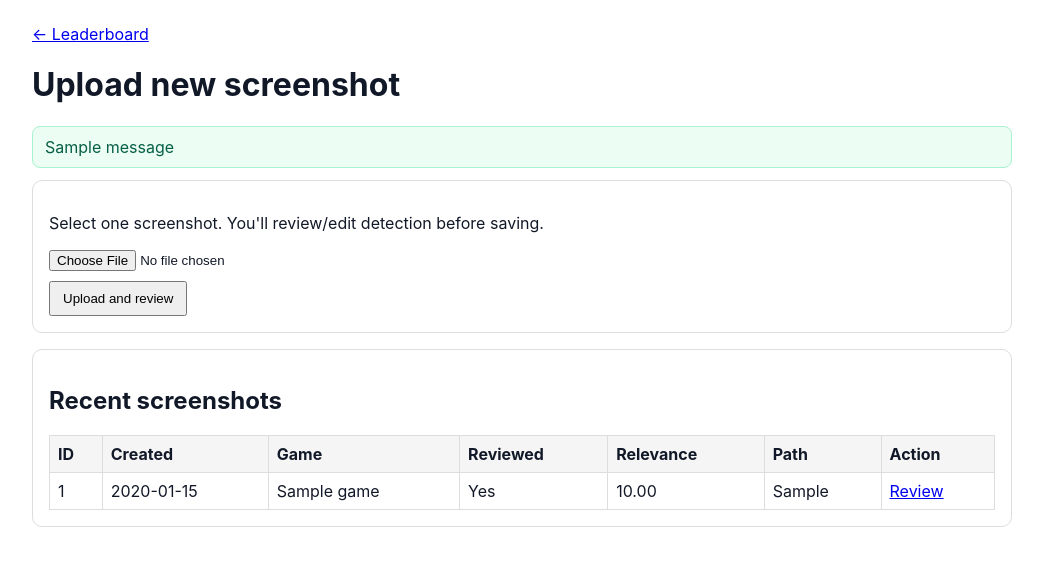
After one commit to chrisleader/boardgame-leaderboard, a Flask app: page /admin/upload in a window 1280 px wide. The commit adds this page. Shown: the top 566 px of the page, without its empty margins (118-1161 px from the left). Run offline with Flask 3, Linux system fonts and the light colour scheme; tables that the repository leaves empty hold one stand-in row (values such as "Sample post"); one stand-in notice (Sample message) is shown.

Commit message:
Add admin upload review and save-publish workflow

```diff
--- a/app.py
+++ b/app.py
@@ -7,13 +7,16 @@ import json
 import os
 import re
 import sqlite3
+import subprocess
 from datetime import datetime
 from pathlib import Path
 from typing import Iterable, NamedTuple
+from uuid import uuid4
 
 from dateutil import parser as dt_parser
-from flask import Flask, flash, redirect, render_template, request, send_file, url_for
+from flask import Flask, flash, get_flashed_messages, redirect, render_template, request, send_file, url_for
 from PIL import Image
+from werkzeug.utils import secure_filename
 
 try:
     import pytesseract
@@ -1145,6 +1148,74 @@ def per_game_rows_map(rows: list[sqlite3.Row]) -> dict[str, list[sqlite3.Row]]:
     return grouped
 
 
+def save_uploaded_screenshot(file_storage) -> Path:
+    original_name = secure_filename(file_storage.filename or "")
+    suffix = Path(original_name).suffix.lower()
+    if suffix not in IMAGE_EXTENSIONS:
+        raise ValueError("Unsupported file type.")
+
+    uploads_dir = BASE_DIR / "screenshots" / "_uploads"
+    uploads_dir.mkdir(parents=True, exist_ok=True)
+    timestamp = datetime.utcnow().strftime("%Y%m%d_%H%M%S_%f")
+    filename = f"{timestamp}_{uuid4().hex[:10]}{suffix}"
+    destination = uploads_dir / filename
+    file_storage.save(destination)
+    return destination
+
+
+def publish_live_stats(commit_message: str | None = None) -> tuple[bool, str]:
+    try:
+        import build_static_site
+
+        built_path = build_static_site.build_static_homepage()
+    except Exception as error:
+        return False, f"Result saved, but static build failed: {error}"
+
+    default_message = f"Refresh leaderboard static page ({datetime.utcnow().strftime('%Y-%m-%d %H:%M UTC')})"
+    message = (commit_message or default_message).strip()
+    if not message:
+        message = default_message
+
+    try:
+        subprocess.run(
+            ["git", "add", "docs/index.html"],
+            cwd=BASE_DIR,
+            check=True,
+            capture_output=True,
+            text=True,
+        )
+        staged_check = subprocess.run(
+            ["git", "diff", "--cached", "--quiet"],
+            cwd=BASE_DIR,
+            capture_output=True,
+            text=True,
+        )
+        if staged_check.returncode == 0:
+            return True, f"Result saved. Live page already up to date ({built_path})."
+        if staged_check.returncode not in (0, 1):
+            return False, f"Result saved, but publish staging check failed: {staged_check.stderr.strip()}"
+
+        subprocess.run(
+            ["git", "commit", "-m", message],
+            cwd=BASE_DIR,
+            check=True,
+            capture_output=True,
+            text=True,
+        )
+        subprocess.run(
+            ["git", "push", "origin", "main"],
+            cwd=BASE_DIR,
+            check=True,
+            capture_output=True,
+            text=True,
+        )
+    except subprocess.CalledProcessError as error:
+        error_text = (error.stderr or error.stdout or str(error)).strip()
+        return False, f"Result saved, but publish failed: {error_text}"
+
+    return True, f"Result saved and live stats published ({built_path})."
+
+
 def load_root_module_context(conn: sqlite3.Connection) -> dict[str, object]:
     if not module_enabled("root"):
         return {
@@ -1182,6 +1253,7 @@ def load_root_module_context(conn: sqlite3.Connection) -> dict[str, object]:
 
 @app.route("/")
 def home():
+    flash_messages = get_flashed_messages(with_categories=True)
     with db_conn() as conn:
         leaderboard = leaderboard_rows(conn)
         per_game = per_game_win_rates(conn)
@@ -1193,8 +1265,61 @@ def home():
         leaderboard=leaderboard,
         per_game=per_game,
         per_game_map=per_game_map,
+        flash_messages=flash_messages,
+        show_admin_controls=True,
         **root_module_context,
     )
+
+
+@app.route("/admin/upload", methods=["GET", "POST"])
+def admin_upload():
+    if request.method == "POST":
+        uploaded_file = request.files.get("screenshot")
+        if uploaded_file is None or not uploaded_file.filename:
+            flash("Choose a screenshot file to upload.", "error")
+            return redirect(url_for("admin_upload"))
+
+        try:
+            saved_path = save_uploaded_screenshot(uploaded_file)
+        except ValueError as error:
+            flash(str(error), "error")
+            return redirect(url_for("admin_upload"))
+        except Exception as error:
+            flash(f"Upload failed: {error}", "error")
+            return redirect(url_for("admin_upload"))
+
+        with db_conn() as conn:
+            upsert_match_from_image(conn, saved_path)
+            match_row = conn.execute(
+                "SELECT id FROM matches WHERE screenshot_path = ?",
+                (str(saved_path),),
+            ).fetchone()
+
+        if not match_row:
+            flash("Screenshot uploaded but could not create a review entry.", "error")
+            return redirect(url_for("admin_upload"))
+
+        flash("Screenshot uploaded. Review and confirm details.", "success")
+        return redirect(url_for("review", match_id=int(match_row["id"])))
+
+    with db_conn() as conn:
+        recent_matches = conn.execute(
+            """
+            SELECT
+                m.id,
+                m.created_at,
+                m.reviewed,
+                m.relevance_score,
+                m.screenshot_path,
+                g.name AS game_name
+            FROM matches m
+            LEFT JOIN games g ON g.id = m.game_id
+            ORDER BY m.id DESC
+            LIMIT 20
+            """
+        ).fetchall()
+
+    return render_template("upload.html", recent_matches=recent_matches)
 
 
 @app.route("/scan", methods=["POST"])
@@ -1242,6 +1367,7 @@ def review(match_id: int):
 
             game_name = (request.form.get("game_name") or "").strip()
             higher_is_better = request.form.get("higher_is_better", "1") == "1"
+            publish_after_save = action == "save_publish"
             played_at = safe_parse_datetime(request.form.get("played_at")) or match["played_at"]
             parsed_scores = parse_scores_text(request.form.get("scores_text") or "")
 
@@ -1291,10 +1417,33 @@ def review(match_id: int):
             if module_enabled("root") and game_name.strip().lower() == "root":
                 load_root_faction_samples(conn)
                 infer_root_factions_for_match(conn, match_id)
-            flash("Result saved.", "success")
+
+            if publish_after_save:
+                conn.commit()
+                publish_ok, publish_message = publish_live_stats()
+                flash(publish_message, "success" if publish_ok else "error")
+            else:
+                flash("Result saved.", "success")
             return redirect(url_for("home"))
 
         extracted_scores = json.loads(match["extracted_scores_json"] or "[]")
+        existing_game = conn.execute(
+            """
+            SELECT g.name, g.higher_is_better
+            FROM games g
+            JOIN matches m ON m.game_id = g.id
+            WHERE m.id = ?
+            """,
+            (match_id,),
+        ).fetchone()
+        if existing_game:
+            default_game_name = str(existing_game["name"])
+            default_higher_is_better = bool(existing_game["higher_is_better"])
+        else:
+            screenshot_path = Path(match["screenshot_path"])
+            parent_name = screenshot_path.parent.name.strip().lower()
+            default_game_name = parent_name if parent_name and not parent_name.startswith("_") else ""
+            default_higher_is_better = True
         scores_text = "\n".join(
             f"{canonicalize_player_name(row['player_name'])},{row['score'] if row['score'] is not None else 'NA'}"
             for row in extracted_scores
@@ -1305,6 +1454,8 @@ def review(match_id: int):
             match=match,
             scores_text=scores_text,
             ocr_available=pytesseract is not None,
+            default_game_name=default_game_name,
+            default_higher_is_better=default_higher_is_better,
         )
 
 
--- a/build_static_site.py
+++ b/build_static_site.py
@@ -26,6 +26,8 @@ def build_static_homepage() -> Path:
             leaderboard=leaderboard,
             per_game=per_game,
             per_game_map=per_game_map,
+            flash_messages=[],
+            show_admin_controls=False,
             **root_module_context,
         )
 
--- /dev/null
+++ b/templates/upload.html
@@ -0,0 +1,79 @@
+<!doctype html>
+<html lang="en">
+  <head>
+    <meta charset="utf-8" />
+    <meta name="viewport" content="width=device-width, initial-scale=1" />
+    <title>Upload Screenshot</title>
+    <style>
+      body { font-family: -apple-system, BlinkMacSystemFont, sans-serif; margin: 24px; color: #111827; }
+      .container { max-width: 980px; margin: 0 auto; }
+      .card { border: 1px solid #ddd; border-radius: 10px; padding: 16px; margin-bottom: 16px; }
+      .flash { border-radius: 8px; padding: 10px 12px; margin-bottom: 12px; border: 1px solid #d1d5db; }
+      .flash-success { background: #ecfdf3; border-color: #a7f3d0; color: #065f46; }
+      .flash-error { background: #fef2f2; border-color: #fecaca; color: #991b1b; }
+      input[type="file"] { margin-bottom: 10px; }
+      button { padding: 8px 12px; }
+      table { border-collapse: collapse; width: 100%; }
+      th, td { border: 1px solid #ddd; padding: 8px; text-align: left; white-space: nowrap; }
+      th { background: #f5f5f5; }
+      .table-wrap { overflow-x: auto; -webkit-overflow-scrolling: touch; }
+    </style>
+  </head>
+  <body>
+    <div class="container">
+      <p><a href="{{ url_for('home') }}">← Leaderboard</a></p>
+      <h1>Upload new screenshot</h1>
+
+      {% with messages = get_flashed_messages(with_categories=true) %}
+      {% if messages %}
+      {% for category, message in messages %}
+      <div class="flash flash-{{ 'success' if category == 'success' else 'error' }}">{{ message }}</div>
+      {% endfor %}
+      {% endif %}
+      {% endwith %}
+
+      <div class="card">
+        <form method="post" enctype="multipart/form-data">
+          <p>Select one screenshot. You'll review/edit detection before saving.</p>
+          <input type="file" name="screenshot" accept=".png,.jpg,.jpeg,.webp,.heic" required />
+          <br />
+          <button type="submit">Upload and review</button>
+        </form>
+      </div>
+
+      <div class="card">
+        <h2>Recent screenshots</h2>
+        <div class="table-wrap">
+        <table>
+          <thead>
+            <tr>
+              <th>ID</th>
+              <th>Created</th>
+              <th>Game</th>
+              <th>Reviewed</th>
+              <th>Relevance</th>
+              <th>Path</th>
+              <th>Action</th>
+            </tr>
+          </thead>
+          <tbody>
+            {% for row in recent_matches %}
+            <tr>
+              <td>{{ row['id'] }}</td>
+              <td>{{ row['created_at'] or '' }}</td>
+              <td>{{ row['game_name'] or '—' }}</td>
+              <td>{{ 'Yes' if row['reviewed'] else 'No' }}</td>
+              <td>{{ '%.2f'|format(row['relevance_score']) }}</td>
+              <td>{{ row['screenshot_path'] }}</td>
+              <td><a href="{{ url_for('review', match_id=row['id']) }}">Review</a></td>
+            </tr>
+            {% else %}
+            <tr><td colspan="7">No uploaded screenshots yet.</td></tr>
+            {% endfor %}
+          </tbody>
+        </table>
+        </div>
+      </div>
+    </div>
+  </body>
+</html>
```
Also changed, not shown: docs/index.html (+7 -0 lines), templates/home.html (+13 -0 lines), templates/review.html (+20 -6 lines), README.md.
